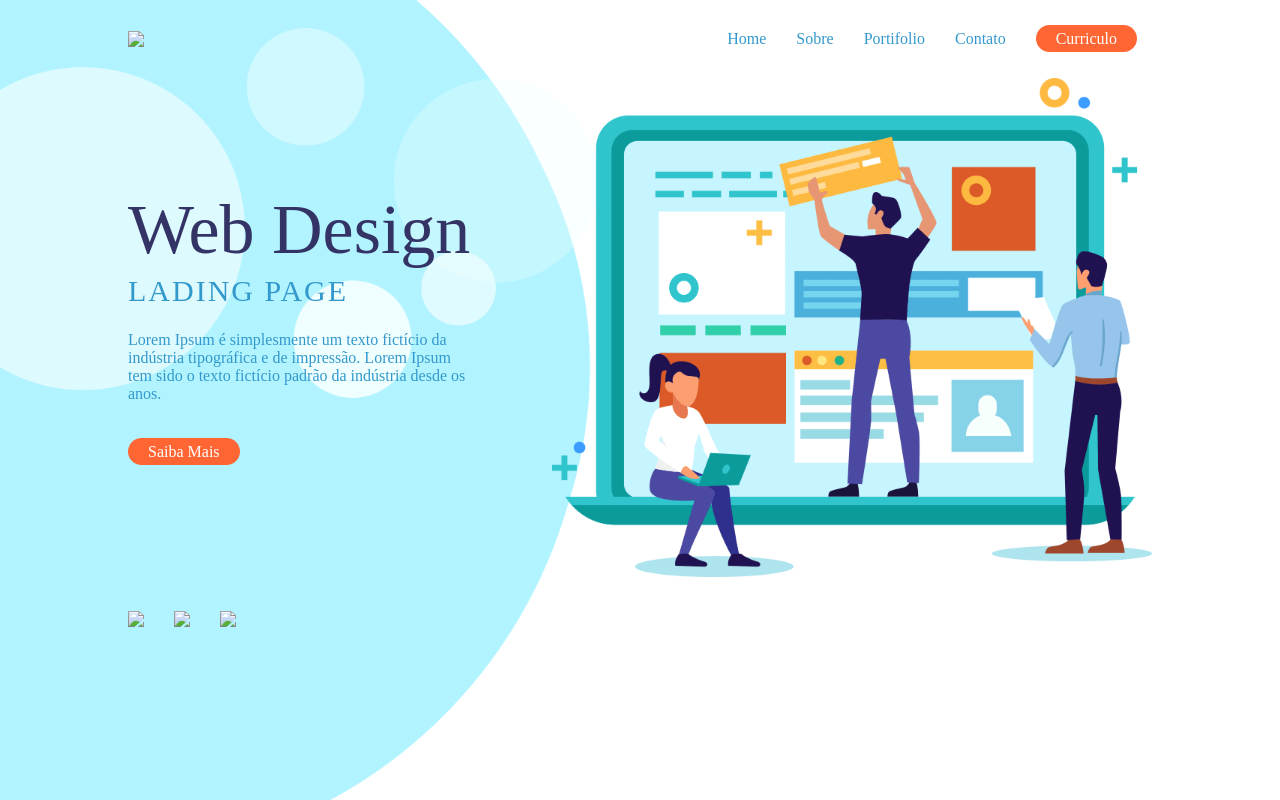
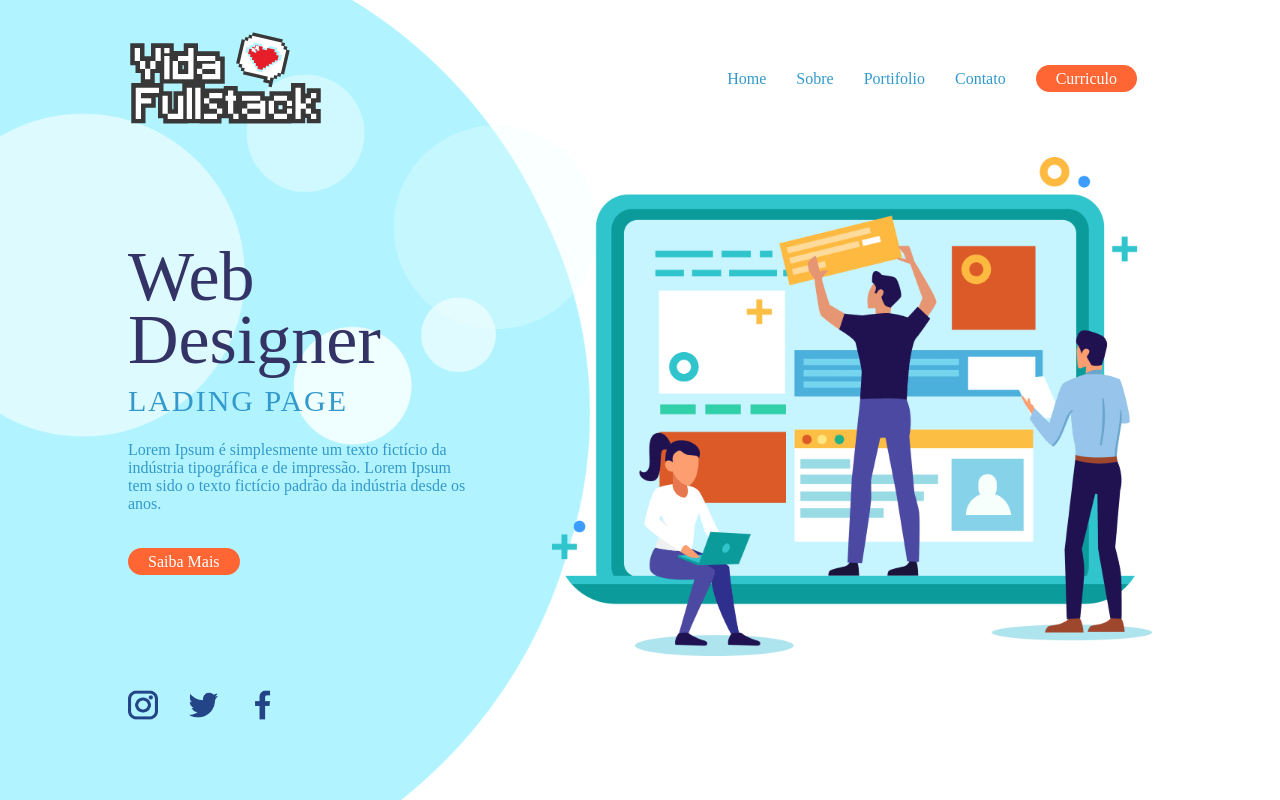
Before and after one commit to Y1468/Hayzom-1, a plain HTML site: page index.html in a window 1280 px wide. Drawn offline with Linux system fonts and the light colour scheme; files whose address does not match are found by name.

Commit message:
Atualização html

```diff
--- a/index.html
+++ b/index.html
@@ -10,7 +10,7 @@
 <body>
    <header class="container">
      <section class="row">
-       <img src="./image/logo.png">
+       <img src="logo.png">
       <nav>
        <ul>
            <li>
@@ -51,7 +51,7 @@
    <main class="container">
        <section class="row design">
           <article>
-            <h1>Web Design</h1>
+            <h1>Web Designer</h1>
             <h2>Lading Page</h2>
 
             <p>
@@ -74,20 +74,20 @@
        <ul class="row">
          <li>
              <a href="#">
-               <img src="./image/insta.png">
+               <img src="insta.png">
              </a>
 
          </li>
 
          <li>
             <a href="#">
-             <img src="./image/twitter.png">
+             <img src="twitter.png">
             </a>
          </li>
 
          <li>
             <a href="#">
-              <img src="./image/face.png">
+              <img src="face.png">
             </a>
          </li>
 
```
